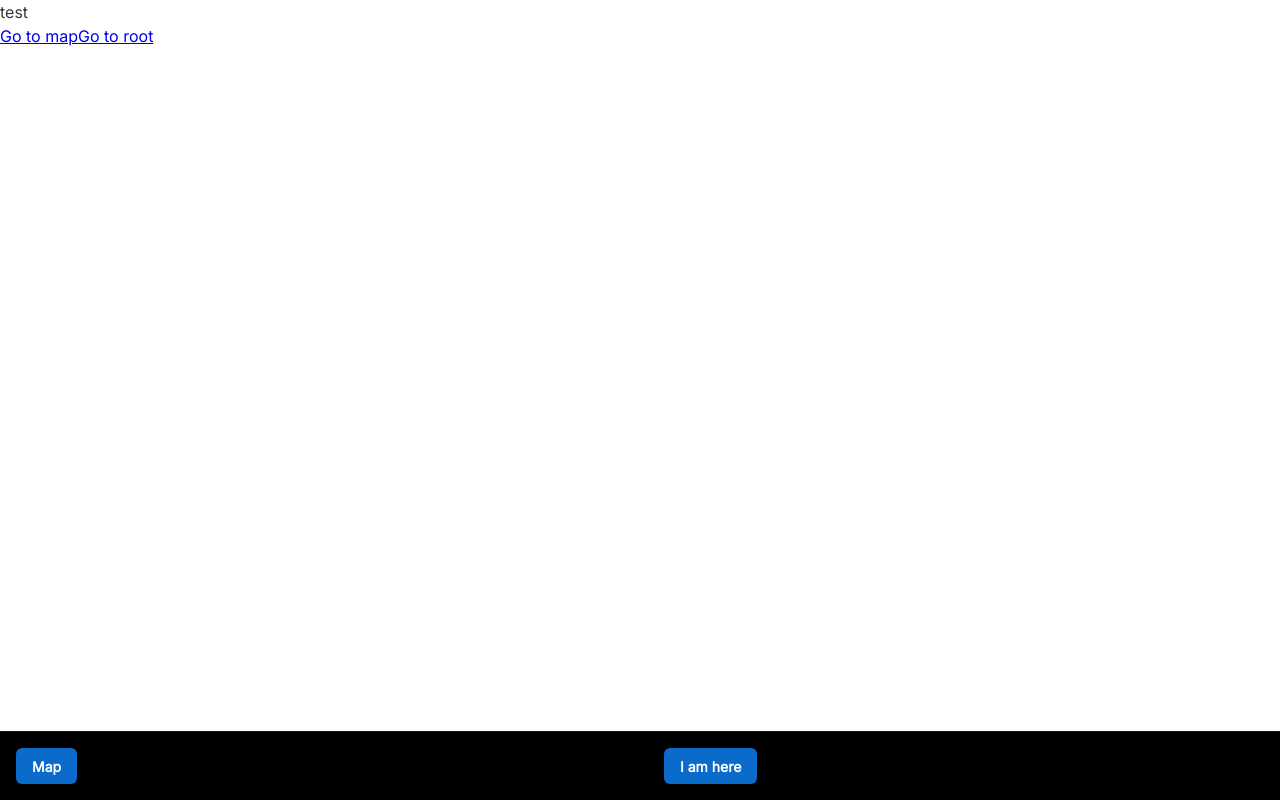
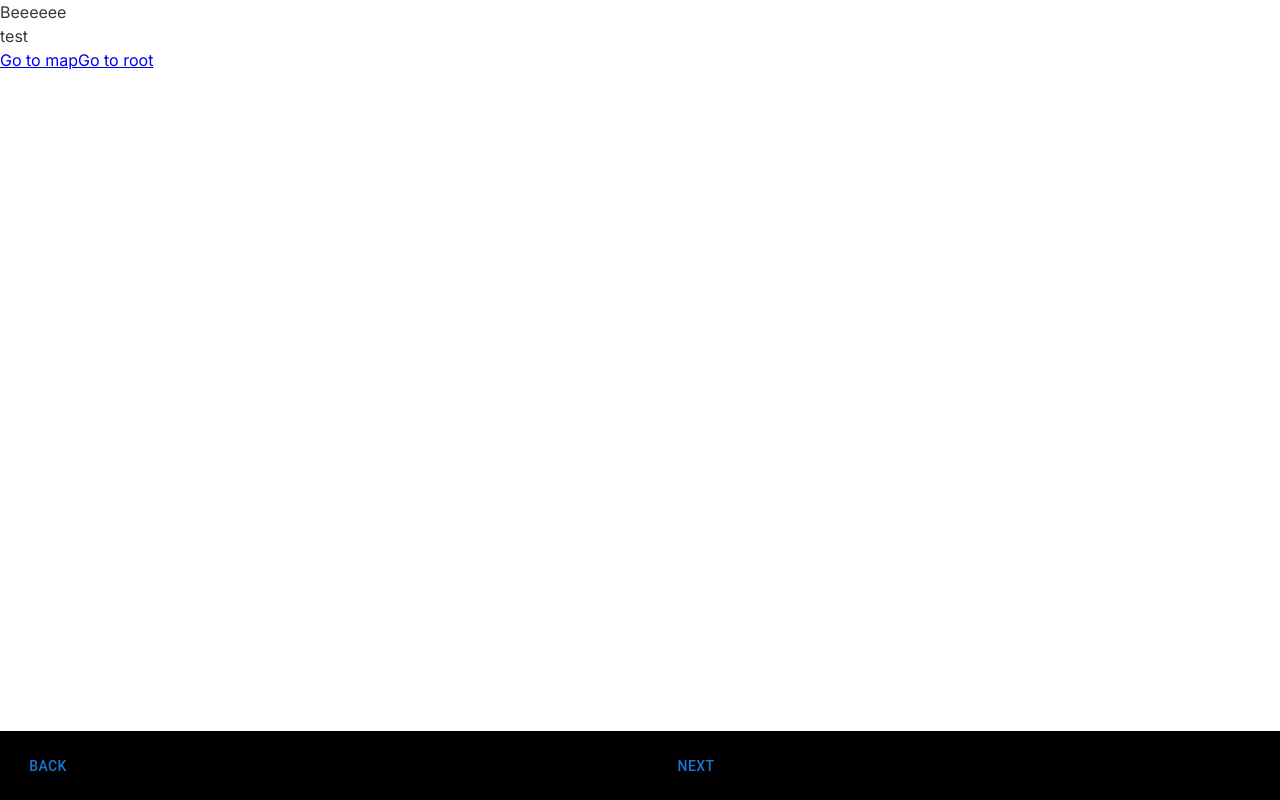
Before and after one commit to samutoljamo/Junction2024, a React (Vite) app in the folder pwa/: page /confirmcondition in a window 1280 px wide. Built offline with nearby package versions, Linux system fonts and the light colour scheme.

Commit message:
navbar update

```diff
--- a/pwa/src/main.tsx
+++ b/pwa/src/main.tsx
@@ -3,6 +3,8 @@ import ReactDOM from 'react-dom/client'
 import Root from "./routes/root"
 import Map from "./routes/map"
 import Bottombar from './routes/bottom-bar'
+import ConfirmData from './routes/confirm-data'
+import ConfirmCondition from './routes/confirm-condition'
 
 
 import { BrowserRouter as Router, Routes, Route, NavLink } from 'react-router-dom';
@@ -23,6 +25,8 @@ ReactDOM.createRoot(document.getElementById('root')!).render(
           <Route path="/map" element={<Map />} />
           <Route path="/bottombar" element={<Bottombar />} />
           <Route path="/information" element={<SerialNumberModel />}/>
+          <Route path="/confirmdata" element={<ConfirmData />}/>
+          <Route path="/confirmcondition" element={<ConfirmCondition />}/>
         </Routes>
         <div>test</div>
         <Bottombar />
--- a/pwa/src/routes/bottom-bar.tsx
+++ b/pwa/src/routes/bottom-bar.tsx
@@ -1,10 +1,32 @@
-import React from 'react';
-import { Box, Button, Grid, Item } from '@mui/joy';
+import { useState } from 'react';
 import { useNavigate } from 'react-router-dom';
+import { Box, Button, Grid } from '@mui/material';
 
 export default function Bottombar() {
     const navigate = useNavigate();
 
+    const routes = ["/map", "/", "/confirmdata", "/confirmcondition"];
+
+    // Use state to track the current index in the route list
+    const [currentIndex, setCurrentIndex] = useState(0);
+
+    const handleNextRoute = () => {
+        // Increment the index and handle loop around
+        const nextIndex = (currentIndex + 1) % routes.length; // This ensures it loops back to the first route
+        setCurrentIndex(nextIndex); // Update the state with the next index
+
+        // Navigate to the next route
+        navigate(routes[nextIndex]);
+    };
+
+    const handlePreviousRoute = () => {
+        // Decrement the index and handle loop around (if going back from the first route)
+        const prevIndex = (currentIndex - 1 + routes.length) % routes.length; // This ensures it loops to the last route
+        setCurrentIndex(prevIndex); // Update the state with the previous index
+
+        // Navigate to the previous route
+        navigate(routes[prevIndex]);
+    };
 
     return (
         <Box
@@ -19,25 +41,21 @@ export default function Bottombar() {
             }}
         >
             <Grid container spacing={2}>
-                <Grid alignItems="center" justifyContent="center" xs={6}>
+                <Grid item xs={6} alignItems="center" justifyContent="center">
                     <Button
-                         onClick={() => navigate("/map")}
-                        variant="solid"
+                        onClick={handlePreviousRoute} // Use the backward navigation here
                         sx={{ margin: 2 }}
                     >
-                        Map
+                        Back
                     </Button>
                 </Grid>
-                <Grid xs={6}>
+                <Grid item xs={6}>
                     <Button
-
-                        onClick={() => navigate("/")}
-                        variant="solid"
+                        onClick={handleNextRoute}
                         sx={{ margin: 2 }}
                     >
-                        I am here
+                        Next
                     </Button>
-                    {/* You can add another button or content here */}
                 </Grid>
             </Grid>
         </Box>
--- /dev/null
+++ b/pwa/src/routes/confirm-condition.tsx
@@ -0,0 +1,12 @@
+
+import { Box } from "@mui/joy";
+
+
+
+export default function ConfirmCondition(){
+    return(
+        <Box>
+            Beeeeee
+        </Box>
+    )
+}
--- /dev/null
+++ b/pwa/src/routes/confirm-data.tsx
@@ -0,0 +1,11 @@
+import { Box } from "@mui/joy";
+
+
+
+export default function ConfirmData(){
+    return(
+        <Box>
+            Aaaaaaa
+        </Box>
+    )
+}
```
